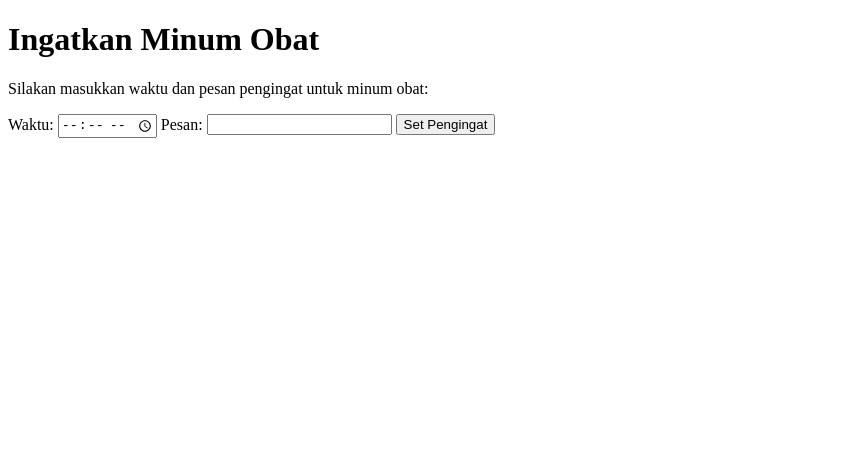
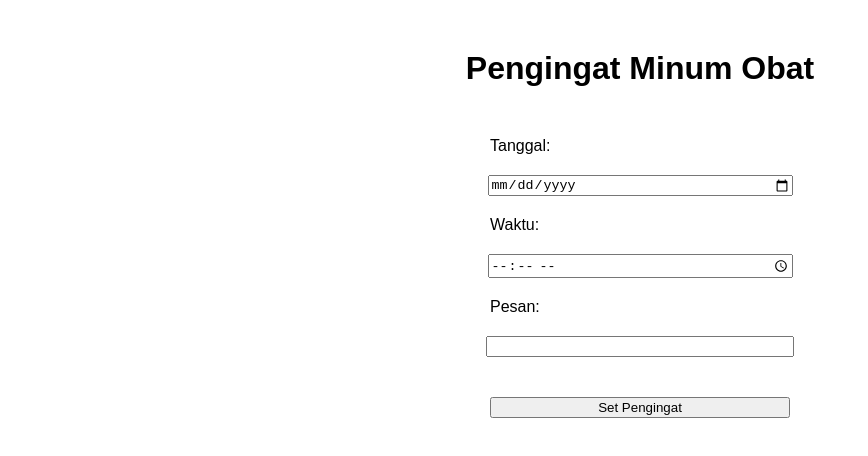
Before and after one commit to khairilhakiki24/pengingatminumobatscript, a plain HTML site: page index.html in a window 1280 px wide. Shown: the whole page, without its empty margins (0-868 px from the left). Drawn offline with Linux system fonts and the light colour scheme.

Commit message:
Add files via upload

```diff
--- a/index.html
+++ b/index.html
@@ -1,39 +1,67 @@
 <!DOCTYPE html>
 <html>
 <head>
-	<title>Ingatkan Minum Obat</title>
+  <title>Pengingat Minum Obat</title>
+  <meta name="viewport" content="width=device-width, initial-scale=1.0">
+  <style>
+    body {
+      font-family: Arial, sans-serif;
+      text-align: center;
+    }
+    h1 {
+      margin-top: 50px;
+    }
+    form {
+      display: flex;
+      flex-direction: column;
+      align-items: center;
+      margin-top: 50px;
+    }
+    label, input {
+      margin-bottom: 20px;
+      width: 100%;
+      max-width: 300px;
+      text-align: left;
+    }
+    button {
+      margin-top: 20px;
+      width: 100%;
+      max-width: 300px;
+    }
+  </style>
 </head>
 <body>
-	<h1>Ingatkan Minum Obat</h1>
-	<p>Silakan masukkan waktu dan pesan pengingat untuk minum obat:</p>
+  <h1>Pengingat Minum Obat</h1>
+  <form>
+    <label for="tanggal">Tanggal:</label>
+    <input type="date" id="tanggal">
     <label for="waktu">Waktu:</label>
     <input type="time" id="waktu">
     <label for="pesan">Pesan:</label>
     <input type="text" id="pesan">
     <button onclick="setReminder()">Set Pengingat</button>
+  </form>
 
   <script>
     function setReminder() {
-			// Ambil nilai waktu dan pesan dari input
+      // Ambil nilai tanggal, waktu, dan pesan dari input
+      const tanggal = document.getElementById("tanggal").value;
       const waktu = document.getElementById("waktu").value;
       const pesan = document.getElementById("pesan").value;
 
-			// Buat objek Date berdasarkan nilai waktu
-			const reminderTime = new Date();
-			const timeArray = waktu.split(":");
-			reminderTime.setHours(parseInt(timeArray[0]));
-			reminderTime.setMinutes(parseInt(timeArray[1]));
+      // Buat objek Date berdasarkan nilai tanggal dan waktu
+      const reminderTime = new Date(tanggal + "T" + waktu);
 
       // Buat pengingat menggunakan API Notification
       if (Notification.permission === "granted") {
-				const notification = new Notification("Ingatkan Minum Obat", {
+        const notification = new Notification("Pengingat Minum Obat", {
           body: pesan,
           icon: "icon.png",
           vibrate: [200, 100, 200]
         });
 
         // Atur waktu pengingat
-				setTimeout(notification.close.bind(notification), 5000);
+        setTimeout(notification.close.bind(notification), reminderTime - Date.now());
       } else if (Notification.permission !== "denied") {
         Notification.requestPermission().then(permission => {
           if (permission === "granted") {
```
Lines whose indentation alone changed are shown as unchanged.
